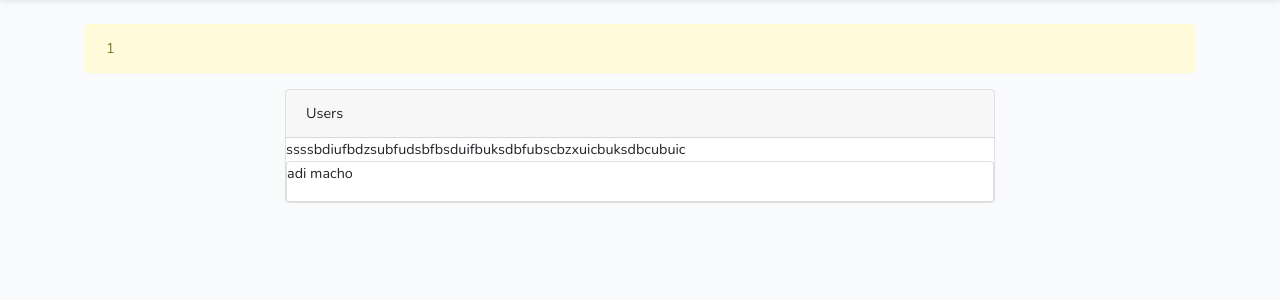
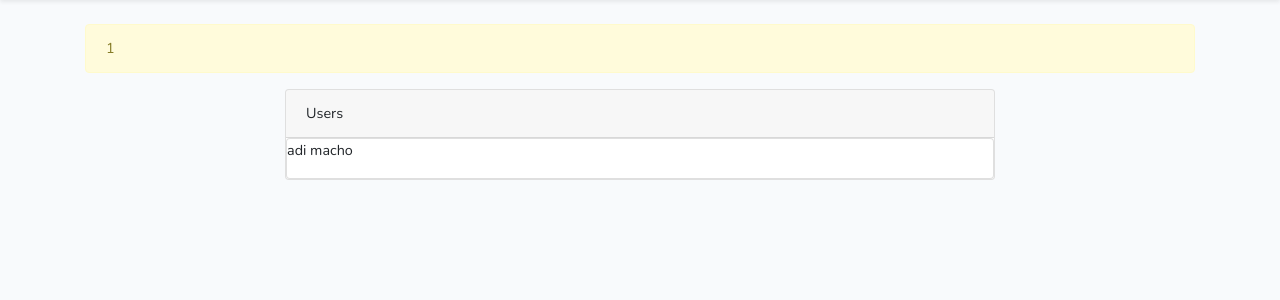
Before and after one commit to i5mat/UEMS, a Laravel app: template resources/views/admin/users/test.blade.php in a window 1280 px wide. Shown: the part 55-355 px from the top of the page. Run offline with Laravel 8, Linux system fonts and the light colour scheme; the template is opened without the code that fills it, so the values that code supplies are empty; a user stored in the database is signed in; data comes from the database, SQL or seed files in the repository; style sheets or scripts are compiled from the project's sources.

Commit message:
3rd commit

```diff
--- a/resources/views/admin/users/test.blade.php
+++ b/resources/views/admin/users/test.blade.php
@@ -6,8 +6,6 @@
         <div class="col-md-8">
             <div class="card">
                 <div class="card-header">Users</div>
-                    ssssbdiufbdzsubfudsbfbsduifbuksdbfubscbzxuicbuksdbcubuic
-
 
                     <div class="card">
                         <p>adi macho</p>
```
